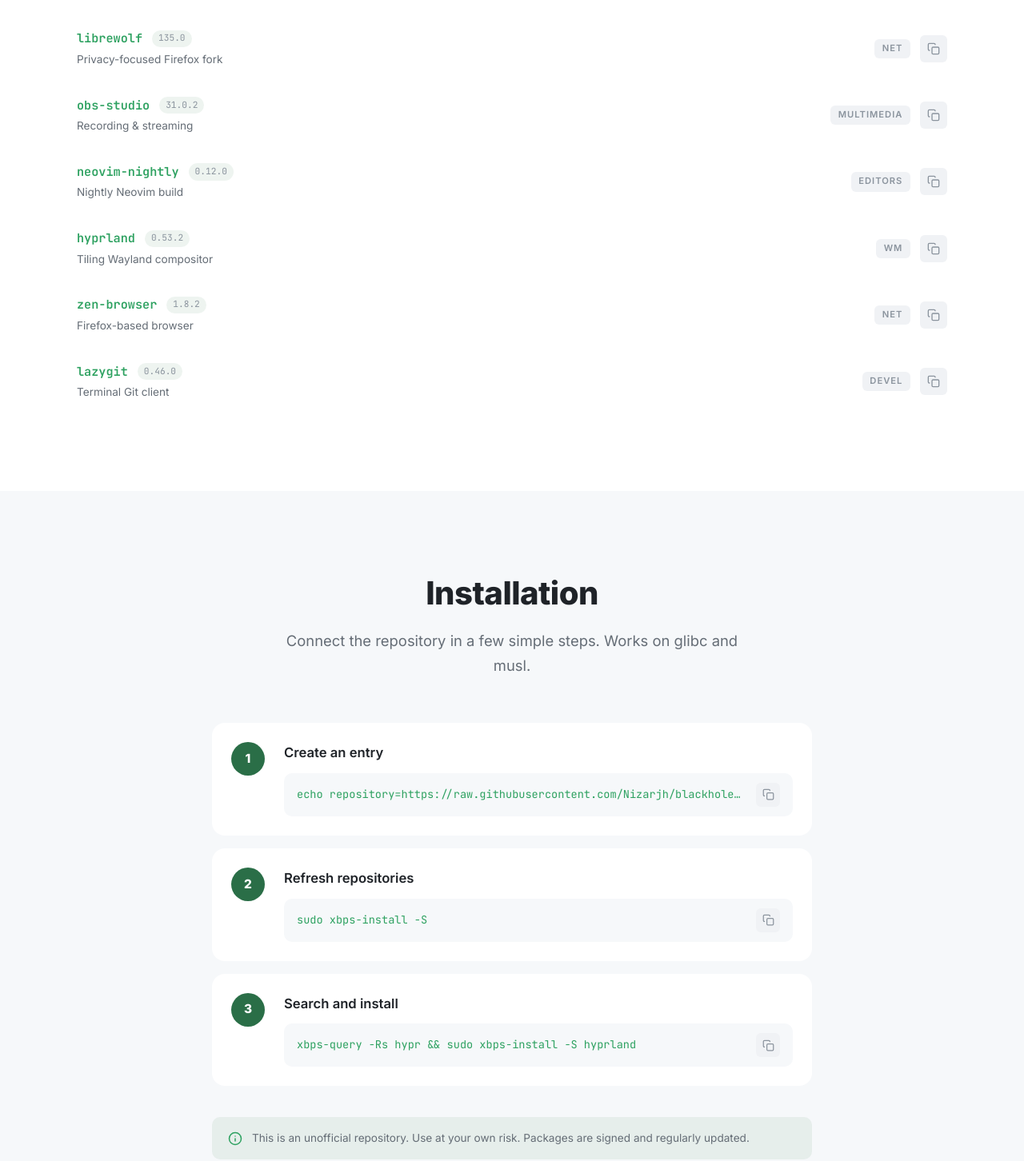
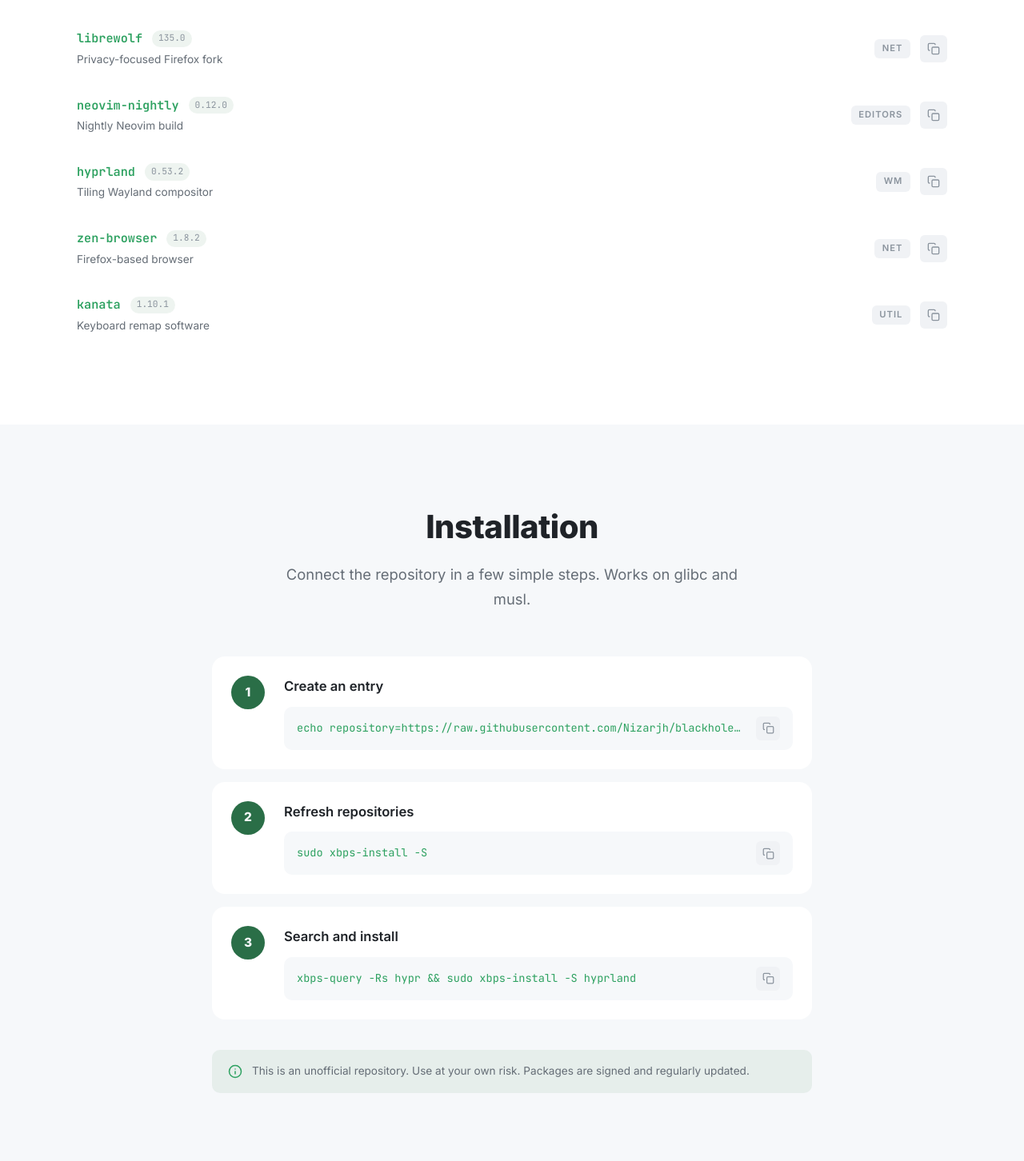
Before and after one commit to Event-Horizon-VL/Event-Horizon-VL.github.io, a Vue app: page / in a window 1280 px wide. Shown: the part 2238-3690 px from the top of the page at 80% size. Built offline with nearby package versions, Linux system fonts and the light colour scheme; a web font is replaced by a local one.

Commit message:
Reworke style (again)

```diff
--- a/src/components/ui/FeatureCard.vue
+++ b/src/components/ui/FeatureCard.vue
@@ -53,7 +53,7 @@
 }
 
 .feature-icon {
-  font-size: 2.25rem;
+  font-size: 3rem;
   margin-bottom: 0.85rem;
   display: flex;
   align-items: left;
--- a/src/components/ui/StepCard.vue
+++ b/src/components/ui/StepCard.vue
@@ -49,7 +49,7 @@
   height: clamp(36px, 5vw, 42px);
   border-radius: 50%;
   background: var(--accent);
-  color: white;
+  color: var(--bg-primary);
   font-weight: 800;
   font-size: clamp(0.85rem, 1.2vw, 1rem);
   flex-shrink: 0;
--- a/src/constants.ts
+++ b/src/constants.ts
@@ -18,7 +18,7 @@
 export const FEATURE_KEYS: { key: FeatureKey; icon: string }[] = [
   { key: "xbps", icon: "nf-md-package_variant_closed" },
   { key: "runit", icon: "nf-fa-angles_right" },
-  { key: "musl", icon: "nf-dev-c" },
+  { key: "musl", icon: "nf-md-language_c" },
   { key: "rolling", icon: "nf-md-repeat" },
   { key: "extra", icon: "nf-md-package_variant_closed_plus" },
   { key: "security", icon: "nf-oct-shield_check" },
@@ -27,11 +27,10 @@
 export const PACKAGES = [
   { name: "vesktop", version: "1.5.6", category: "net" },
   { name: "librewolf", version: "135.0", category: "net" },
-  { name: "obs-studio", version: "31.0.2", category: "multimedia" },
   { name: "neovim-nightly", version: "0.12.0", category: "editors" },
   { name: "hyprland", version: "0.53.2", category: "wm" },
   { name: "zen-browser", version: "1.8.2", category: "net" },
-  { name: "lazygit", version: "0.46.0", category: "devel" },
+  { name: "kanata", version: "1.10.1", category: "util" },
 ];
 
 export type InstallStepKey = "createAnEntry" | "refreshRepo" | "searchRepo";
--- a/src/i18n/en.ts
+++ b/src/i18n/en.ts
@@ -92,11 +92,11 @@
     items: {
       vesktop: "Discord client (Vencord)",
       librewolf: "Privacy-focused Firefox fork",
-      "obs-studio": "Recording & streaming",
       "neovim-nightly": "Nightly Neovim build",
       hyprland: "Tiling Wayland compositor",
       "zen-browser": "Firefox-based browser",
-      lazygit: "Terminal Git client",
+      "sing-box": "Universal proxy platform",
+      "kanata": "Keyboard remap software",
     },
   },
 
--- a/src/i18n/ru.ts
+++ b/src/i18n/ru.ts
@@ -91,12 +91,12 @@
     },
     items: {
       vesktop: "Discord клиент (Vencord)",
-      librewolf: "Приватный форк Firefox",
-      "obs-studio": "Запись и стриминг",
+      librewolf: "Форк Firefox, ориентированный на приватность и безопасность",
       "neovim-nightly": "Nightly-сборка Neovim",
       hyprland: "Тайлинговый Wayland-композитор",
       "zen-browser": "Браузер на базе Firefox",
-      lazygit: "Консольный Git-клиент",
+      "sing-box": "Универсальная прокси-платформа",
+      "kanata": "Программа для переназначения клавиш",
     },
   },
 
```
